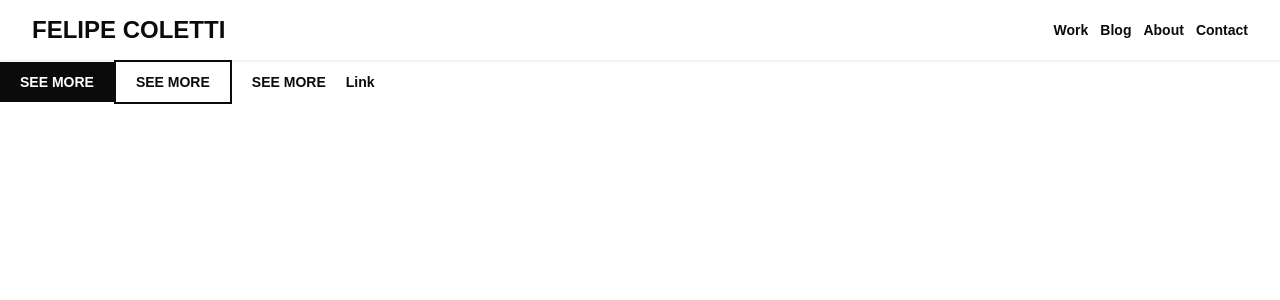
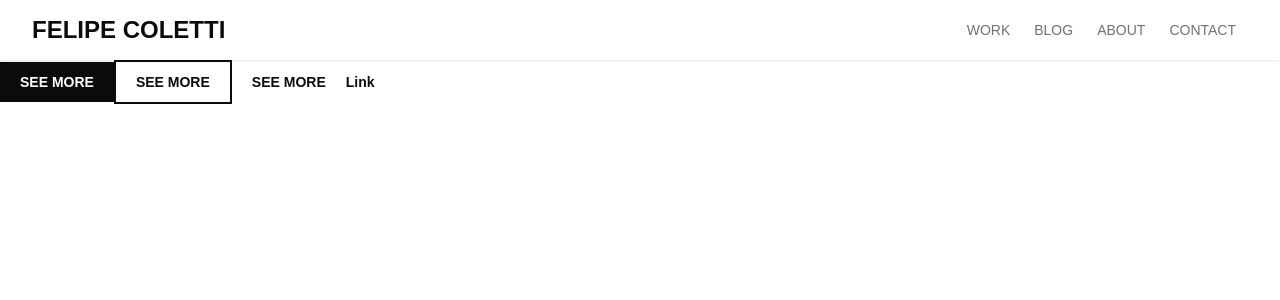
Before and after one commit to felipe-coletti/website, a Next.js app in the folder frontend/: page / in a window 1280 px wide. Shown: the top 300 px of the page. Built offline with nearby package versions, Linux system fonts and the light colour scheme.

Commit message:
feat: add Tabs component

```diff
--- a/frontend/src/app/globals.css
+++ b/frontend/src/app/globals.css
@@ -4,7 +4,7 @@
     --color-background: #ffffff;
     --color-border: #d8d8d8;
     --color-primary-text: #0b0b0b;
-    --color-secondary-text: #171717;
+    --color-secondary-text: #717171;
     --font-weight-bold: 600;
 }
 
--- a/frontend/src/components/Organisms/Header/Header.tsx
+++ b/frontend/src/components/Organisms/Header/Header.tsx
@@ -1,24 +1,31 @@
+import { Tabs } from '../Tabs'
 import styles from './styles.module.css'
 import { Heading, Link } from '@/components/Atoms'
 
 export const Header = () => {
+    const tabs = [
+        {
+            title: 'Work',
+            href: '/work',
+        },
+        {
+            title: 'Blog',
+            href: '/blog',
+        },
+        {
+            title: 'About',
+            href: '/about',
+        },
+        {
+            title: 'Contact',
+            href: '/contact',
+        },
+    ]
+
     return (
         <div className={styles.header}>
             <Heading>Felipe Coletti</Heading>
-            <ul style={{ alignItems: 'center', display: 'flex', gap: '0.75rem', listStyle: 'none' }}>
-                <li>
-                    <Link href='/work'>Work</Link>
-                </li>
-                <li>
-                    <Link href='/blog'>Blog</Link>
-                </li>
-                <li>
-                    <Link href='/about'>About</Link>
-                </li>
-                <li>
-                    <Link href='/contact'>Contact</Link>
-                </li>
-            </ul>
+            <Tabs tabs={tabs} />
         </div>
     )
 }
--- /dev/null
+++ b/frontend/src/components/Organisms/Tabs/Tabs.tsx
@@ -0,0 +1,16 @@
+import { TabsProps } from './Tabs.types'
+import styles from './styles.module.css'
+
+export const Tabs = ({ tabs }: TabsProps) => {
+    return (
+        <ul className={styles.tabs}>
+            {tabs.map((tab, i) => (
+                <li>
+                    <a className={styles.tab} href={tab.href} key={i}>
+                        {tab.title}
+                    </a>
+                </li>
+            ))}
+        </ul>
+    )
+}
--- /dev/null
+++ b/frontend/src/components/Organisms/Tabs/index.ts
@@ -0,0 +1 @@
+export * from './Tabs'
--- /dev/null
+++ b/frontend/src/components/Organisms/Tabs/styles.module.css
@@ -0,0 +1,17 @@
+.tabs {
+    align-items: center;
+    display: flex;
+    list-style: none;
+}
+
+.tab {
+    color: var(--color-secondary-text);
+    font-size: 0.875rem;
+    padding: 0.75rem;
+    text-decoration: none;
+    text-transform: uppercase;
+}
+
+.tab:hover {
+    color: var(--color-primary-text);
+}
--- a/frontend/src/components/Organisms/index.ts
+++ b/frontend/src/components/Organisms/index.ts
@@ -1,2 +1,3 @@
 export * from './Header'
 export * from './InfiniteScroll'
+export * from './Tabs'
```
Also changed, not shown: frontend/src/app/about/page.tsx (added, +9 -0 lines), frontend/src/components/Organisms/Tabs/Tabs.types.ts (added, +8 -0 lines), 1 other file (tests, documents, lock files or other folders).
